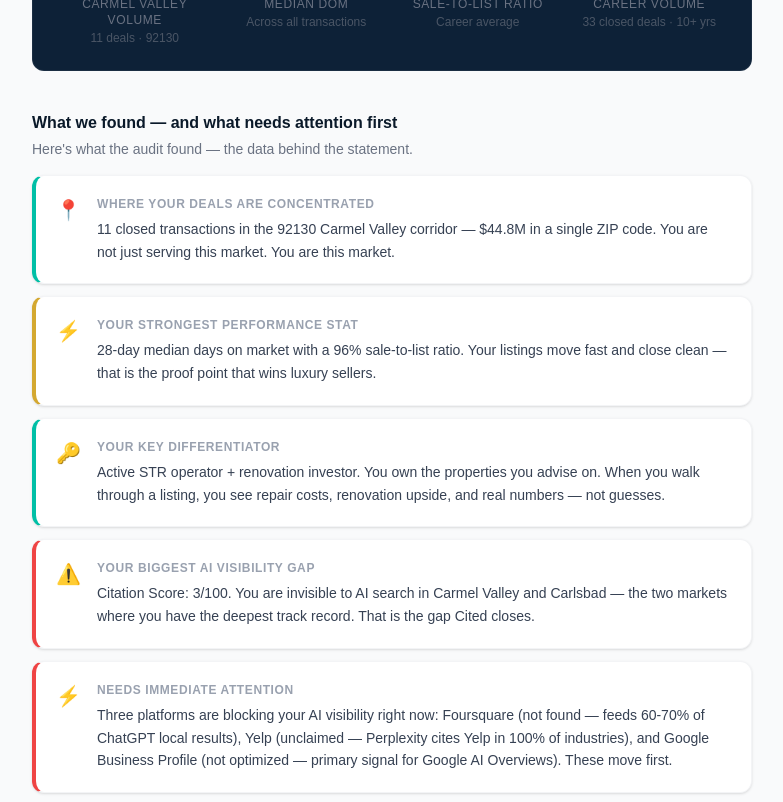
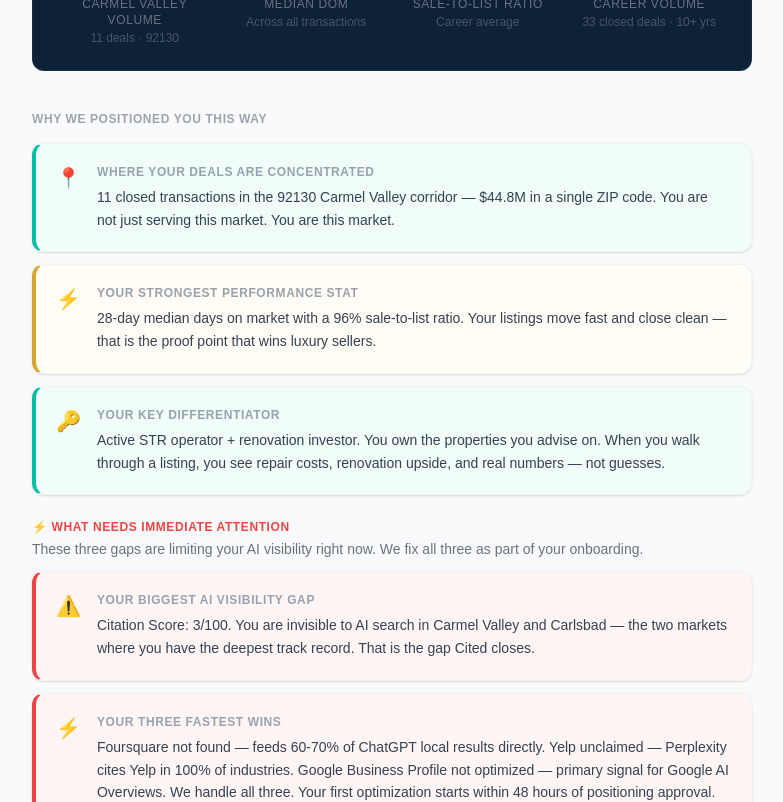
Before and after one commit to radleyraven/cited-dashboard, a Next.js app: page /positioning in a window 1280 px wide. Shown: the part 1120-1922 px from the top of the page, without its empty margins (248-1031 px from the left). Built offline with nearby package versions, Linux system fonts and the light colour scheme; no server answers.

Commit message:
feat: positioning page — two-section analysis layout, email-matching card design, immediate attention section

```diff
--- a/src/app/positioning/page.tsx
+++ b/src/app/positioning/page.tsx
@@ -29,10 +29,13 @@ const AUDIT_FINDINGS = [
   },
   {
     icon: "⚡",
-    label: "Needs immediate attention",
-    value: "Three platforms are blocking your AI visibility right now: Foursquare (not found — feeds 60-70% of ChatGPT local results), Yelp (unclaimed — Perplexity cites Yelp in 100% of industries), and Google Business Profile (not optimized — primary signal for Google AI Overviews). These move first.",
+    label: "Your three fastest wins",
+    value: "Foursquare not found — feeds 60-70% of ChatGPT local results directly. Yelp unclaimed — Perplexity cites Yelp in 100% of industries. Google Business Profile not optimized — primary signal for Google AI Overviews. We handle all three. Your first optimization starts within 48 hours of positioning approval.",
   },
 ];
+
+const cardBorders = ["#00BFA6", "#D4A830", "#00BFA6", "#EF4444", "#EF4444"];
+const cardBgs = ["#f0fdf9", "#fffdf5", "#f0fdf9", "#fff5f5", "#fff5f5"];
 
 const STORAGE_KEY = 'cited_positioning_approved';
 
@@ -223,14 +226,47 @@ export default function PositioningPage() {
           </div>
         </div>
 
-        {/* SECTION 3 — BUSINESS ANALYSIS (what we found) */}
+        {/* SECTION 3A — WHY WE POSITIONED YOU THIS WAY (findings 0, 1, 2) */}
+        <section className="mb-6">
+          <div className="mb-4">
+            <p className="text-xs font-bold uppercase tracking-wider" style={{ color: '#9CA3AF' }}>Why we positioned you this way</p>
+          </div>
+          <div className="space-y-3">
+            {AUDIT_FINDINGS.slice(0, 3).map((finding, i) => (
+              <div
+                key={i}
+                className="rounded-xl p-5 shadow-sm border border-gray-100 flex items-start gap-4"
+                style={{
+                  borderLeft: `4px solid ${cardBorders[i]}`,
+                  background: cardBgs[i],
+                }}
+              >
+                <span className="text-xl shrink-0">{finding.icon}</span>
+                <div>
+                  <div className="text-xs font-bold uppercase tracking-wider mb-1.5 text-gray-400">{finding.label}</div>
+                  <p className="text-sm text-gray-700 leading-relaxed">{finding.value}</p>
+                </div>
+              </div>
+            ))}
+          </div>
+        </section>
+
+        {/* SECTION 3B — WHAT NEEDS IMMEDIATE ATTENTION (findings 3, 4) */}
         <section className="mb-8">
-          <h3 className="text-base font-bold mb-1" style={{ color: '#0A1929' }}>What we found — and what needs attention first</h3>
-          <p className="text-sm text-gray-500 mb-4">Here&apos;s what the audit found — the data behind the statement.</p>
+          <div className="mb-3">
+            <p className="text-xs font-bold uppercase tracking-wider" style={{ color: '#EF4444' }}>⚡ What needs immediate attention</p>
+            <p className="text-sm text-gray-500 mt-1">These three gaps are limiting your AI visibility right now. We fix all three as part of your onboarding.</p>
+          </div>
           <div className="space-y-3">
-            {AUDIT_FINDINGS.map((finding, i) => (
-              <div key={i} className="bg-white rounded-xl p-5 shadow-sm border border-gray-100 flex items-start gap-4"
-                style={{ borderLeft: `4px solid ${i === 0 ? "#00BFA6" : i === 1 ? "#D4A830" : i === 2 ? "#00BFA6" : "#EF4444"}` }}>
+            {AUDIT_FINDINGS.slice(3).map((finding, i) => (
+              <div
+                key={i}
+                className="rounded-xl p-5 shadow-sm border border-gray-100 flex items-start gap-4"
+                style={{
+                  borderLeft: `4px solid ${cardBorders[3 + i]}`,
+                  background: cardBgs[3 + i],
+                }}
+              >
                 <span className="text-xl shrink-0">{finding.icon}</span>
                 <div>
                   <div className="text-xs font-bold uppercase tracking-wider mb-1.5 text-gray-400">{finding.label}</div>
```
